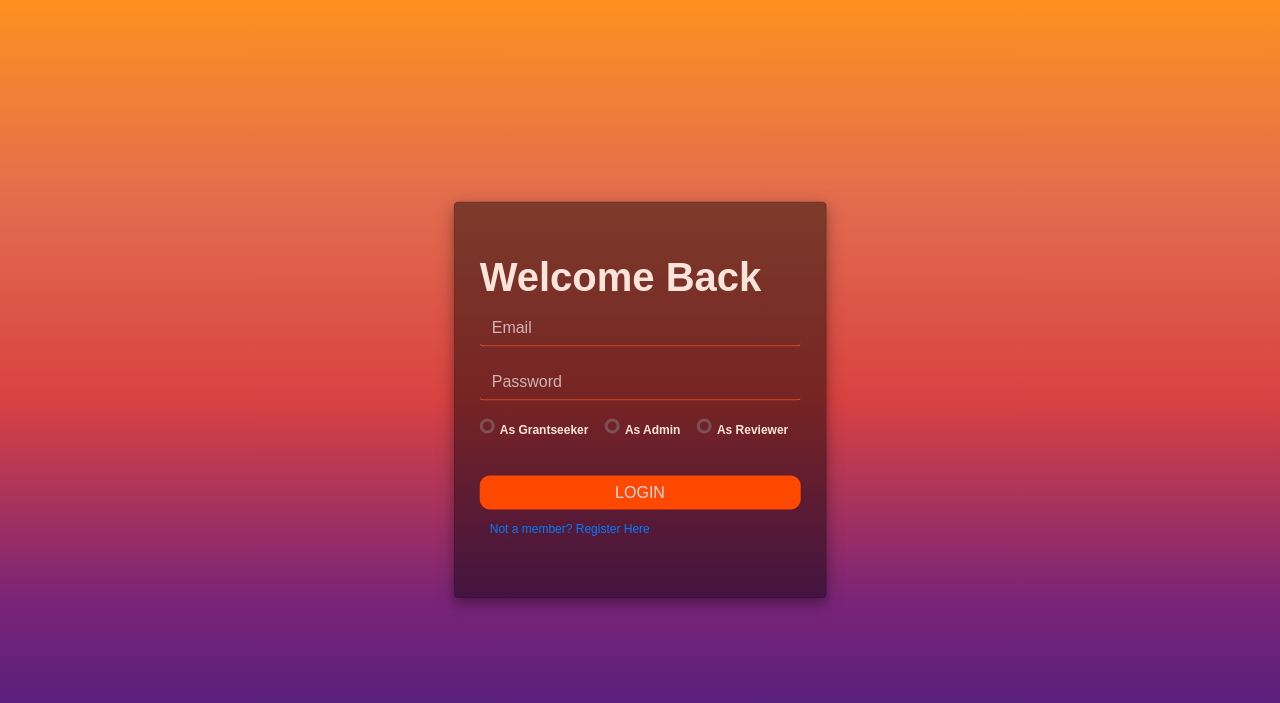
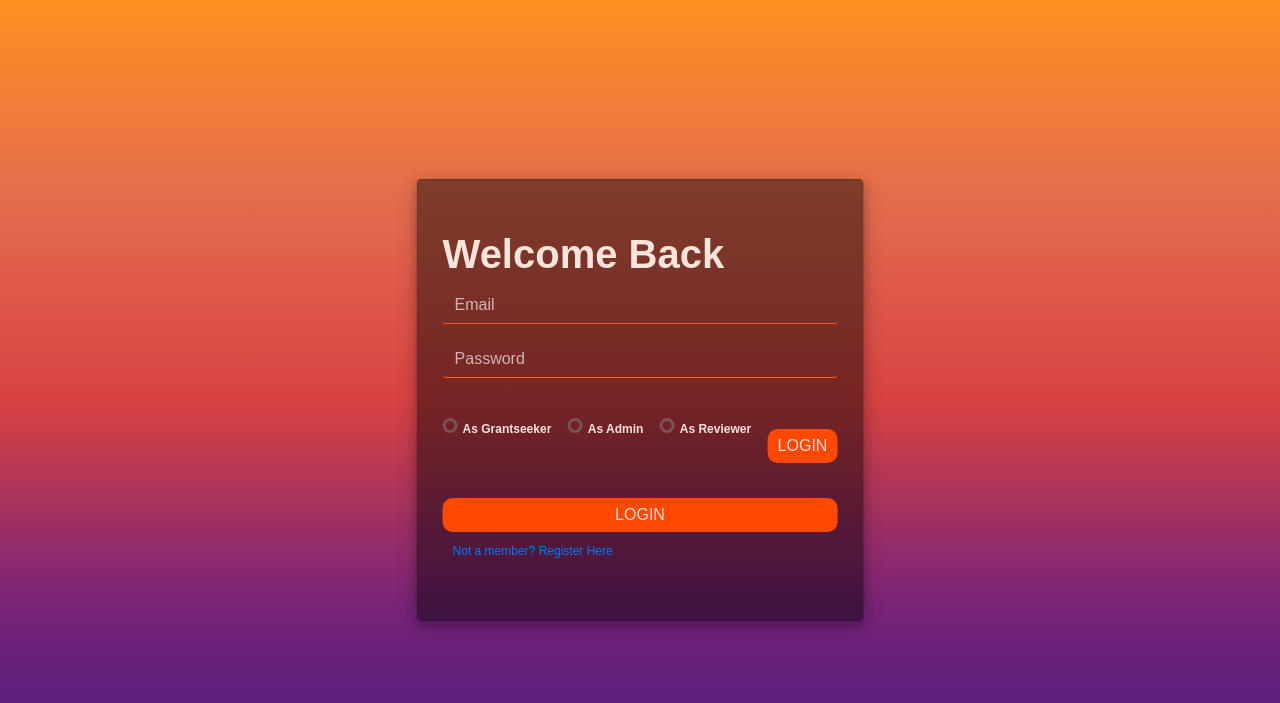
Before and after one commit to CSC400-GMS/gms, a Flask app: page / in a window 1280 px wide. Shown: the top 703 px of the page. Run offline with Flask 2, Linux system fonts and the light colour scheme; some libraries are stand-ins or nearby versions.

Commit message:
Add files via upload

```diff
--- a/database.py
+++ b/database.py
@@ -17,3 +17,21 @@ def insert(sql, info):
 	c = db.cursor()
 	c.execute(sql, info)
 	db.commit()
+
+def check_login(name):
+    db = get_db()
+    c = db.cursor()
+    c.execute('select * from account where email =\''+ name+'\';')
+    l = c.fetchall()
+    if len(l) != 0:
+        return True
+    else:
+        return False
+
+def select_where(col, table, x, par):
+    db = get_db()
+    c = db.cursor()
+    x = 'select '+col+' from '+table+' where '+x+'= \''+par+'\';'
+    c.execute(x)
+    l = c.fetchall()
+    return l
--- a/gms/__init__.py
+++ b/gms/__init__.py
@@ -10,6 +10,7 @@ app.config['SECRET_KEY'] = 'hard to guess string'
 database = "app.db"
 bootstrap = Bootstrap(app)
 moment = Moment(app)
+
 
 def connection(db_file):
         con = sqlite3.connect(db_file)
--- a/gms/routes.py
+++ b/gms/routes.py
@@ -1,9 +1,42 @@
 from gms import app
 from database import *
 from flask import render_template, request, redirect, url_for, flash
+from werkzeug.security import check_password_hash, generate_password_hash
+from flask_login import LoginManager, UserMixin, login_user, logout_user, current_user, login_required
+
+login_manager = LoginManager(app)
+login_manager.login_view = 'login'
+
+class User(UserMixin):
+    def __init__(self, email, fname, lname):
+        self.id = email
+        self.first_name = fname
+        self.last_name = lname
+
+user_db = {}
+
+@login_manager.user_loader
+def load_user(id):
+    return user_db.get(id)
 
 @app.route('/',methods=['GET','POST'])
 def index():
+
+    if current_user.is_authenticated:
+        return redirect(url_for('homepage'))
+
+    if request.method == "POST":
+        if check_login(request.form['email']):
+            user_info = select_where('*', 'account', 'email', request.form['email'])
+            valid_password = check_password_hash(user_info[0][1], request.form['password'])
+            if valid_password:
+                user = User(user_info[0][0],user_info[0][1],user_info[0][2])
+                user_db[user_info[0][0]] = user
+                login_user(user)
+                return redirect(url_for('homepage'))
+        else:
+            flash("That login does not exist")
+
     return render_template('index.html')
 
 @app.route('/register', methods=['GET','POST'])
@@ -12,7 +45,7 @@ def register():
         fname = request.form['fname']
         lname = request.form['lname']
         email = request.form['email']
-        password = request.form['password']
+        password = generate_password_hash(request.form['password'])
 
         sql = "INSERT into account values(?, ?, ?, ?)"
         data = (email, password, fname, lname)
@@ -23,3 +56,7 @@ def register():
         return redirect(url_for('index'))
     else:
         return render_template('register.html')
+@app.route('/homepage')
+@login_required
+def homepage():
+    return render_template('homepage.html')
--- /dev/null
+++ b/gms/templates/homepage.html
@@ -0,0 +1,3 @@
+{% if current_user.is_authenticated %}
+<p>HELLO</p>
+{% endif %}
--- a/gms/templates/index.html
+++ b/gms/templates/index.html
@@ -25,13 +25,13 @@
       <div class="row">
         <div class="col-xs-3 mx-auto">
           <div class="card">
-            <form class="login-space">
+            <form class="login-space" action="{{url_for('index')}}" method="post">
               <h1>Welcome Back</h1>
               <div class="form-group">
-                <input type="email" class="form-control" id="email" placeholder="Email">
+                <input type="email" class="form-control" name="email" placeholder="Email">
               </div>
               <div class="form-group">
-                <input type="password" class="form-control" id="password" placeholder="Password">
+                <input type="password" class="form-control" name="password" placeholder="Password">
               </div>
               <div class="form-check-inline">
                 <label class="form-check-label">
@@ -48,6 +48,7 @@
                   <input type="radio" class="form-check-input" name="userclass">As Reviewer
                 </label>
               </div>
+              <input type ="submit" class="btn btn-default" id="btn" value="LOGIN">
             </form>
             <a href="#" class="btn btn-default" id="btn">LOGIN</a>
             <a href="/register">Not a member? Register Here</a>
```
Also changed, not shown: app.db.
